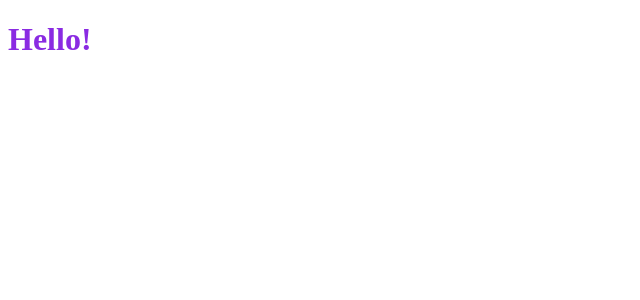
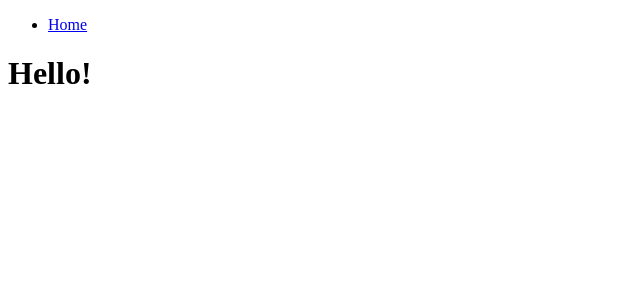
Before and after one commit to BDWNAV/jar-hangout-website, a React (Create React App) app: page / in a window 1280 px wide. Shown: the top 300 px of the page, without its empty margins (0-640 px from the left). Built offline with nearby package versions, Linux system fonts and the light colour scheme.

Commit message:
Changed something got react router working.

```diff
--- a/package.json
+++ b/package.json
@@ -1,5 +1,5 @@
 {
-  "name": "navs-crib-website",
+  "name": "jar-hangout-website",
   "version": "0.1.0",
   "private": true,
   "dependencies": {
--- a/src/App.jsx
+++ b/src/App.jsx
@@ -1,12 +1,17 @@
-import React from 'react';
-import Home from './pages/Home';
+import React from "react";
+import { Route, Switch } from "react-router-dom";
+import Navbar from "./components/Navbar";
+import Home from "./pages/Home";
 
 export default class App extends React.Component {
   render() {
     return (
-      <div>
-        <Home />
-      </div>
-    )
+      <main>
+        <Navbar />
+        <Switch>
+          <Route path="/" component={Home} />
+        </Switch>
+      </main>
+    );
   }
 }
--- a/src/components/Navbar.jsx
+++ b/src/components/Navbar.jsx
@@ -1,11 +1,16 @@
-import React from 'react';
+import React from "react";
+import { Link } from "react-router-dom";
 
 export default class Navbar extends React.Component {
-    render() {
-        return (
-            <div>
-                <h1>Ur mum kinda sus loki ngl</h1>
-            </div>
-        )
-    }
+  render() {
+    return (
+      <div>
+        <ul>
+          <li>
+            <Link to="/">Home</Link>
+          </li>
+        </ul>
+      </div>
+    );
+  }
 }
--- a/src/css/base.css
+++ /dev/null
@@ -1,3 +0,0 @@
-body, html {
-    color: blueviolet
-}
--- a/src/index.jsx
+++ b/src/index.jsx
@@ -1,6 +1,11 @@
 import React from 'react';
 import ReactDOM from 'react-dom';
+import { BrowserRouter } from 'react-router-dom';
 import App from './App';
-import './css/base.css';
 
-ReactDOM.render(<App />, document.getElementById('root'));
+ReactDOM.render(
+    <BrowserRouter>
+        <App />
+    </BrowserRouter>,
+    document.getElementById('root')
+);
--- a/src/pages/Home.jsx
+++ b/src/pages/Home.jsx
@@ -1,4 +1,4 @@
-import React from 'react';
+import React from "react";
 
 export default class Home extends React.Component {
   render() {
@@ -6,6 +6,6 @@
       <div>
         <h1>Hello!</h1>
       </div>
-        )
+    );
   }
 }
```
Lines whose indentation alone changed are shown as unchanged.
